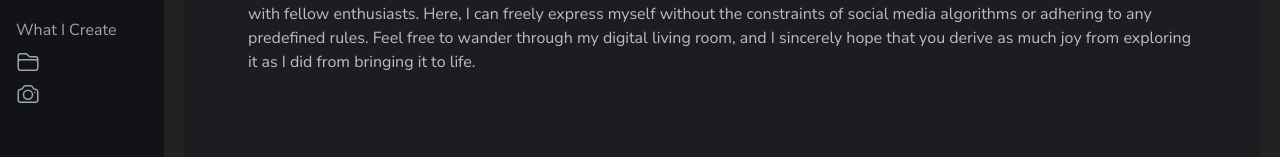
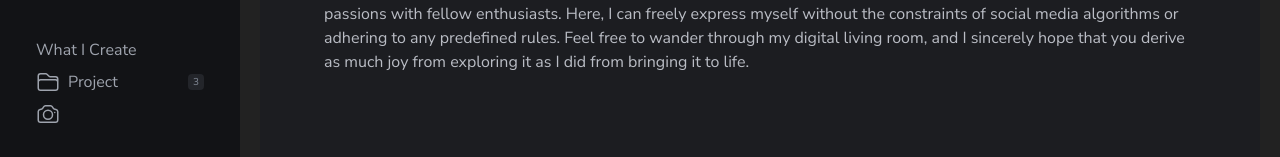
Before and after one commit to wongprom/test-next-13, a Next.js app: page / in a window 1280 px wide. Shown: the part 206-363 px from the top of the page. Built offline with nearby package versions, Linux system fonts and the light colour scheme.

Commit message:
#4 Sidebar.tsx WIP, on XL add total number box on Projects.
Add box with number of projects from XL screen.

```diff
--- a/components/Sidebar.tsx
+++ b/components/Sidebar.tsx
@@ -17,8 +17,8 @@ const Sidebar = () => {
   const activeLinkStyle = ' text-black bg-amber-300';
 
   return (
-    <aside className="h-screen overflow-auto overflow-x-hidden p-4 bg-[#121316] text-[#9ea3ad] hidden md:flex md:flex-col ">
-      <nav className="flex flex-col space-y-20">
+    <aside className="h-screen overflow-auto overflow-x-hidden p-4 bg-[#121316] text-[#9ea3ad] hidden md:flex md:flex-col xl:w-[240px]">
+      <nav className="flex flex-col space-y-20 xl:p-5">
         <Link
           href={'/'}
           className={`${
@@ -41,6 +41,7 @@ const Sidebar = () => {
 
         <div className="flex flex-col items-center xl:items-start space-y-2">
           <p className="hidden xl:block capitalize">what i create</p>
+          <div className="flex w-full items-center">
             <Link
               href={'/projects'}
               className={`${
@@ -49,6 +50,11 @@ const Sidebar = () => {
             >
               <FolderIcon className="h-6 w-6" />
             </Link>
+            <p className="hidden xl:block ml-2">Project</p>
+            <div className="hidden p-1 xl:flex items-center justify-center ml-auto text-[#828996] bg-[#23252a] text-[10px] h-4 w-4 rounded">
+              <span>3</span>
+            </div>
+          </div>
           <Link href={'/'} className="cursor-pointer">
             <CameraIcon className="h-6 w-6" />
           </Link>
```
Lines whose indentation alone changed are shown as unchanged.
